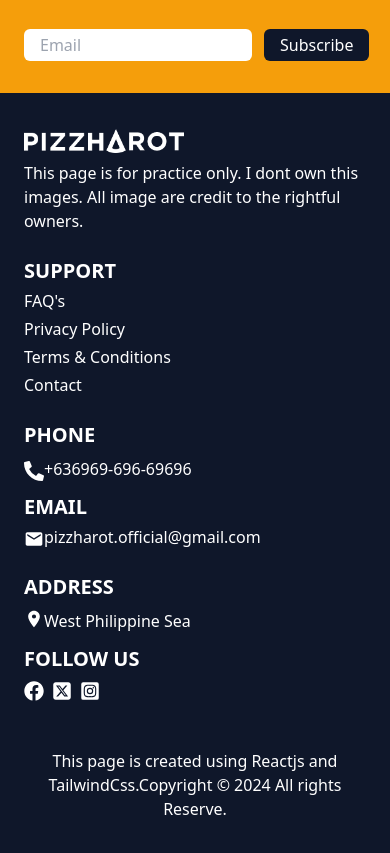
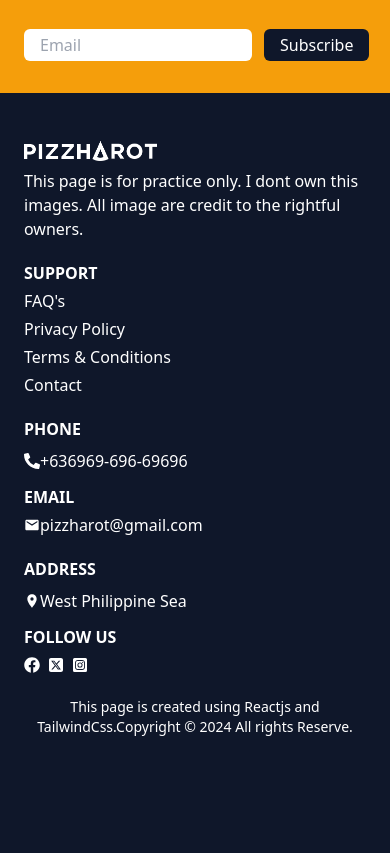
Before and after one commit to Drinisit/pizzharot, a React (Create React App) app: page / in a window 390 px wide. Shown: the part 6220-7073 px from the top of the page. After the commit the page ends 6989 px from the top, so only its background shows below. Built offline with nearby package versions, Linux system fonts and the light colour scheme.

Commit message:
Fix footer style small screen

```diff
--- a/src/components/Footer.jsx
+++ b/src/components/Footer.jsx
@@ -8,50 +8,49 @@ import { FaSquareXTwitter } from "react-icons/fa6";
 const Footer = () => {
   return (
     <div className='w-full px-6 md:py-16 py-8'>
-        <div className='max-w-[1240px] mx-auto text-white grid md:grid-cols-4 grid-cols-1 gap-6'>
-            <div className='pt-1'>
-                <img className='h-6' src={Logo} alt="" />
-                <p className='pt-2'>This page is for practice only. I dont own this images. All image are credit to the rightful owners.</p>
+        <div className='max-w-[1240px] mx-auto text-white grid md:grid-cols-4 grid-cols-1 md:gap-6 gap-2'>
+            <div className='pt-4'>
+                <img className='md:h-6 h-5' src={Logo} alt="" />
+                <p className='pt-2 text-base'>This page is for practice only. I dont own this images. All image are credit to the rightful owners.</p>
             </div>
+
             <div>
-                <h1 className='text-xl font-semibold uppercase'>Support</h1>
+                <h1 className='font-semibold uppercase pt-3 md:text-xl text-base'>Support</h1>
                 <p className='pt-1'>FAQ's</p>
                 <p className='pt-1'>Privacy Policy</p>
                 <p className='pt-1'>Terms & Conditions</p>
                 <p className='pt-1'>Contact</p>
             </div>
+
             <div>
-                <h1 className='text-xl font-semibold uppercase'>Phone</h1>
+                <h1 className='font-semibold uppercase pt-3 md:text-xl text-base'>Phone</h1>
                 <div className='flex flex-row pt-2'>
-                <FaPhoneAlt className='text-xl mt-1' />
+                <FaPhoneAlt className='mt-1' />
                 <p>+636969-696-69696</p>
                 </div>
 
+                <h1 className='font-semibold uppercase pt-3 md:text-xl text-base'>EMAIL</h1>
+                <div className='flex flex-row pt-1 md:text-lg text-base'>
+                <MdEmail className='md:mt-2 mt-1' />
+                <p>pizzharot@gmail.com</p>
+                </div>
+            </div>
 
-                <h1 className='text-xl font-semibold uppercase pt-3'>EMAIL</h1>
-                <div className='flex flex-row pt-1'>
-                <MdEmail className='text-xl mt-1' />
-                <p>pizzharot.official@gmail.com</p>
-                </div>
-
-            </div>
             <div>
-
-                <h1 className='text-xl font-semibold uppercase'>Address</h1>
-                <div className='flex flex-row pt-2'>
-                <MdLocationOn className='text-xl' />
+                <h1 className='font-semibold uppercase pt-3 md:text-xl text-base'>Address</h1>
+                <div className='flex flex-row pt-2 md:text-lg text-base'>
+                <MdLocationOn className='mt-1' />
                 <p>West Philippine Sea</p>
                 </div>
 
-
-                <h1 className='text-xl font-semibold uppercase pt-3'>Follow Us</h1>
-                <div className=' text-xl pt-2 flex flex-row gap-2'>
+                <h1 className='font-semibold uppercase pt-3 md:text-xl text-base'>Follow Us</h1>
+                <div className='flex flex-row gap-2 pt-2 md:text-xl text-base'>
                 <FaFacebook className='hover:text-amber-500'/>
                 <FaSquareXTwitter className='hover:text-amber-500' />
                 <FaInstagramSquare className='hover:text-amber-500'/></div>
+            </div>
 
-            </div>
-            <div className='text-center pt-6 md:col-span-4'>
+            <div className='text-center md:pt-8 pt-4 md:col-span-4 md:text-base text-sm'>
                 <p>This page is created using Reactjs and TailwindCss.Copyright &copy; 2024 All rights Reserve.</p>
             </div>
         </div>
```
